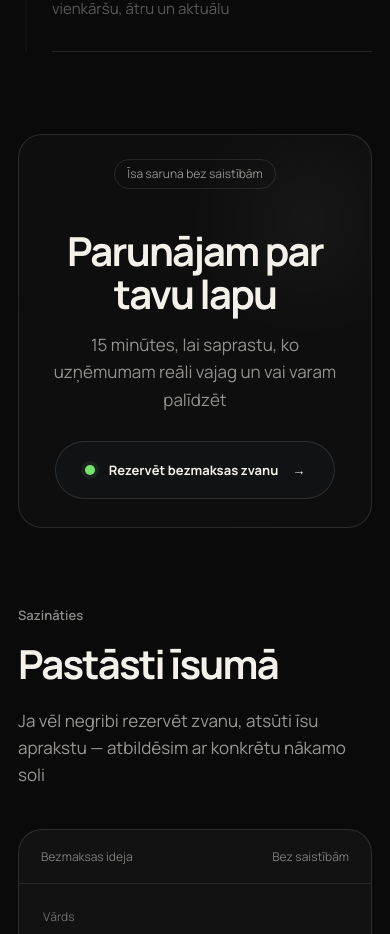
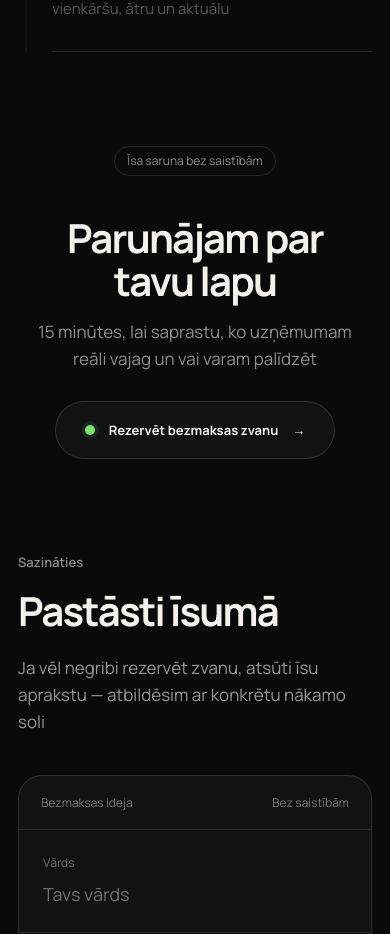
Before and after one commit to davisl24/WEBSITEAGENCY, a Next.js app: page / in a window 390 px wide. Shown: the part 6071-7005 px from the top of the page. Built offline with nearby package versions, Linux system fonts and the light colour scheme.

Commit message:
style: remove mobile call section frame

```diff
--- a/app/globals.css
+++ b/app/globals.css
@@ -1271,8 +1271,10 @@
   }
   .call-inner{
     width:min(100%,360px);
-    padding:24px 20px 28px;
+    padding:12px 0 16px;
     margin:0 auto;
+    border:0;
+    background:none;
     text-align:center;
   }
   .call-kicker{
```
